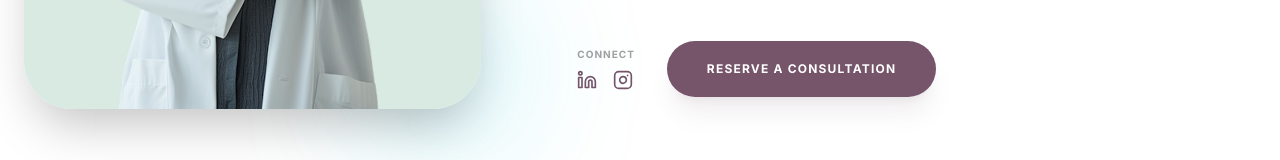
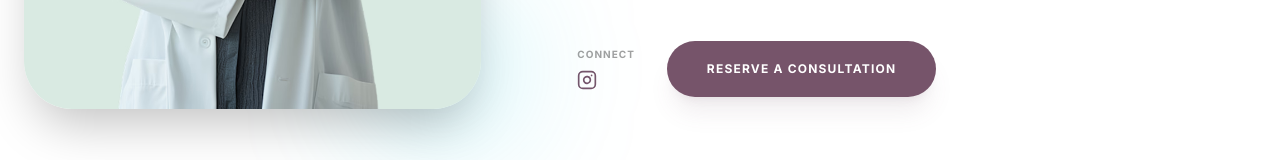
Before and after one commit to BlackBlazeXX/OmniDental-, a React (Vite) app: page /#/founder in a window 1280 px wide. Shown: the part 623-783 px from the top of the page. Built offline with nearby package versions, Linux system fonts and the light colour scheme; a web font is replaced by a local one.

Commit message:
Remove LinkedIn icon from Founder page, add image marquee, fix Before/After slider, blog hover effect, hide marquee on blog pages

```diff
--- a/pages/Founder.tsx
+++ b/pages/Founder.tsx
@@ -1,7 +1,7 @@
 
 import React from 'react';
 import { Link } from 'react-router-dom';
-import { Linkedin, Instagram, ArrowRight, Quote } from 'lucide-react';
+import { Instagram, ArrowRight, Quote } from 'lucide-react';
 import { FOUNDER_BIO, TEAM_DATA } from '../constants';
 
 const Founder: React.FC = () => {
@@ -41,7 +41,6 @@ const Founder: React.FC = () => {
                   <div className="flex flex-col gap-2">
                     <p className="text-[10px] font-black uppercase tracking-widest text-textPrimary/40">Connect</p>
                     <div className="flex gap-4 text-primary justify-center lg:justify-start">
-                      <Linkedin className="hover:text-accent cursor-pointer transition-colors" size={20} />
                       <Instagram className="hover:text-accent cursor-pointer transition-colors" size={20} />
                     </div>
                   </div>
```
Lines whose indentation alone changed are shown as unchanged.
